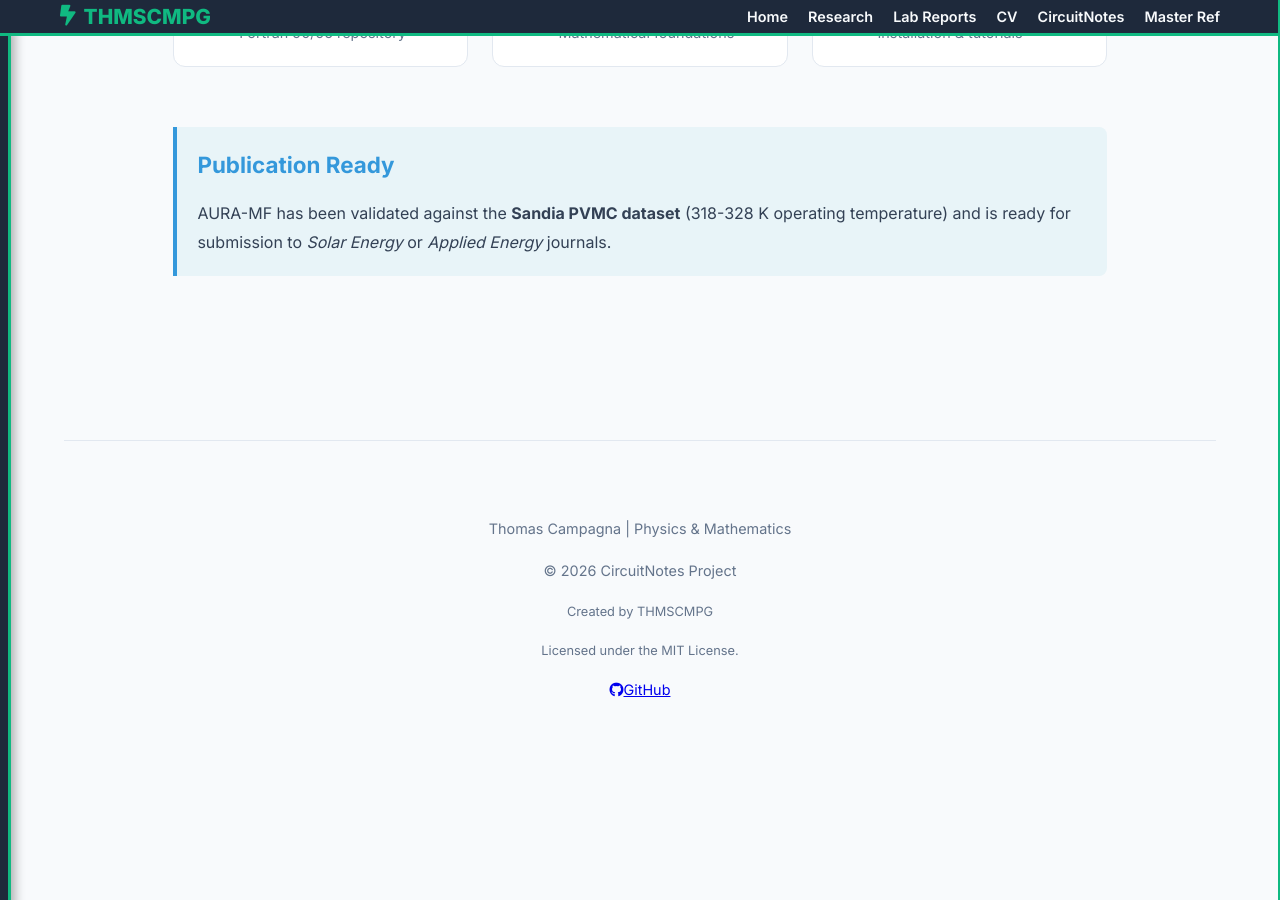
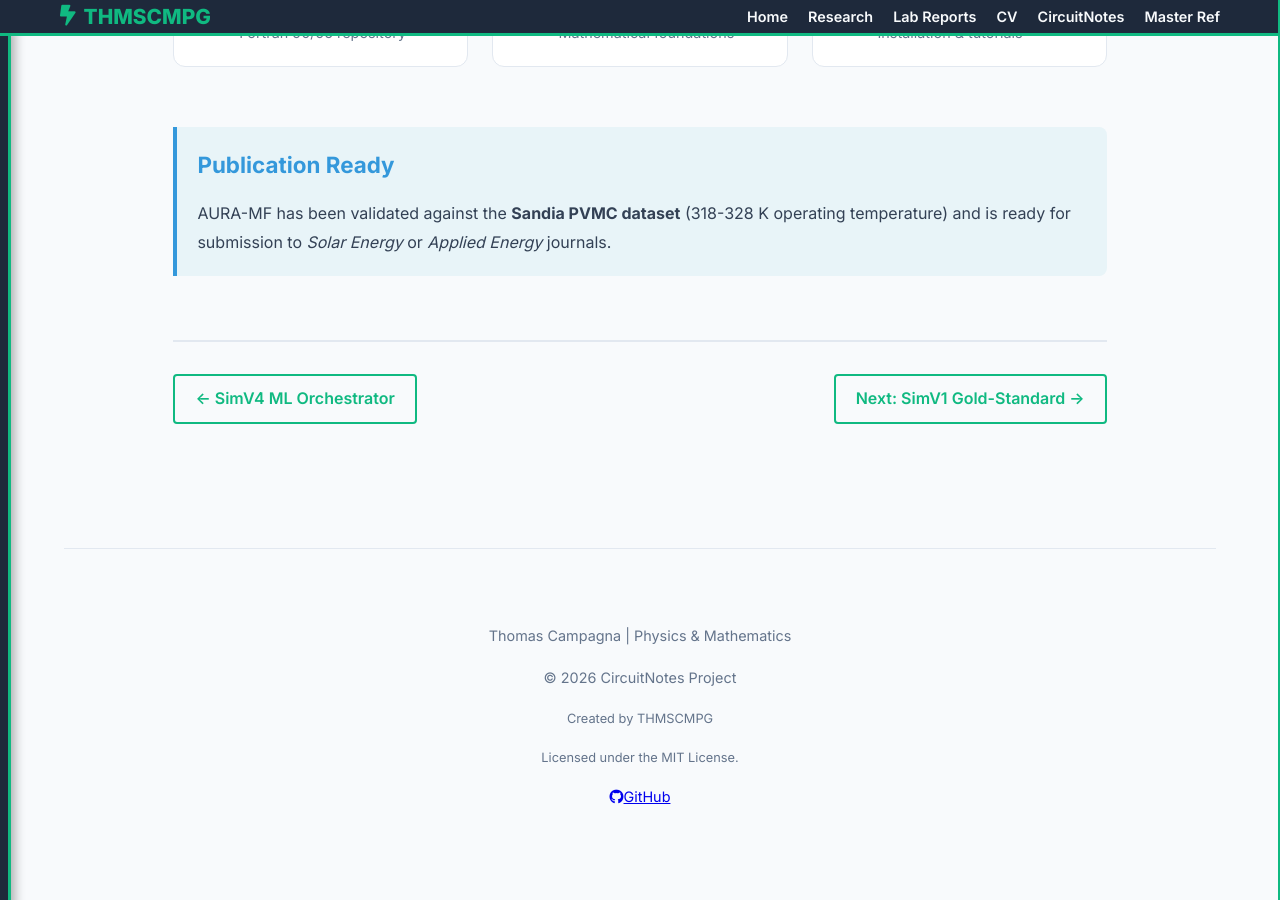
Before and after one commit to THMSCMPG/AURA-MF, a Jekyll site: the page built from index.html, in a window 1280 px wide and 900 px high, scrolled down 1898 px. Built offline with Jekyll 4.4.1, drawn with Linux system fonts in a browser that asks for light colours.

Commit message:
Update index.html

```diff
--- a/index.html
+++ b/index.html
@@ -170,4 +170,9 @@ title: Multi-Fidelity Photovoltaic Simulation Framework
                 <em>Solar Energy</em> or <em>Applied Energy</em> journals.
             </p>
         </section>
+
+        <div class="nav-footer">
+            <a href="https://thmscmpg.github.io/AURA-MF/docs/simv4-ml-orchestrator.html">← SimV4 ML Orchestrator</a>
+            <a href="https://thmscmpg.github.io/AURA-MF/docs/simv1-gold-standard.html">Next: SimV1 Gold-Standard →</a>
+        </div>
     </main>
```
